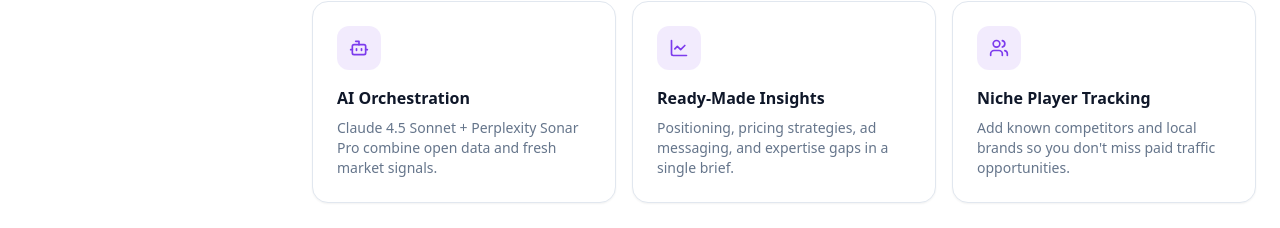
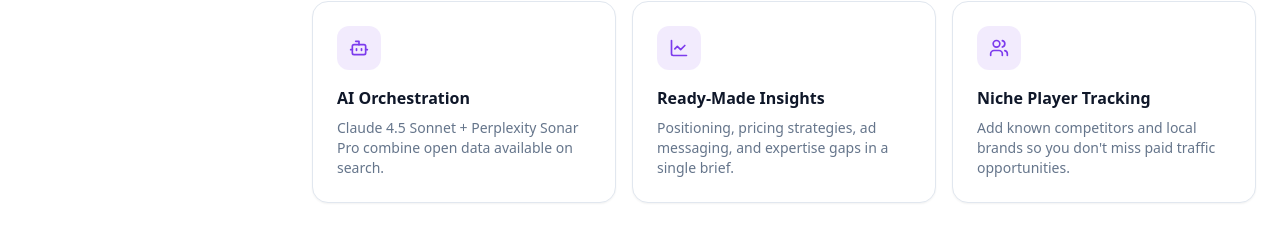
Before and after one commit to maxv-tor/fifteencopilotz, a Next.js app: page /competitor-products-brief in a window 1280 px wide. Shown: the part 2508-2736 px from the top of the page. Built offline with nearby package versions, Linux system fonts and the light colour scheme.

Commit message:
Update page.tsx - work

```diff
--- a/app/competitor-products-brief/page.tsx
+++ b/app/competitor-products-brief/page.tsx
@@ -5,7 +5,7 @@
     icon: Bot,
     title: "AI Orchestration",
     description:
-      "Claude 4.5 Sonnet + Perplexity Sonar Pro combine open data and fresh market signals."
+      "Claude 4.5 Sonnet + Perplexity Sonar Pro combine open data available on search."
   },
   {
     icon: LineChart,
```
